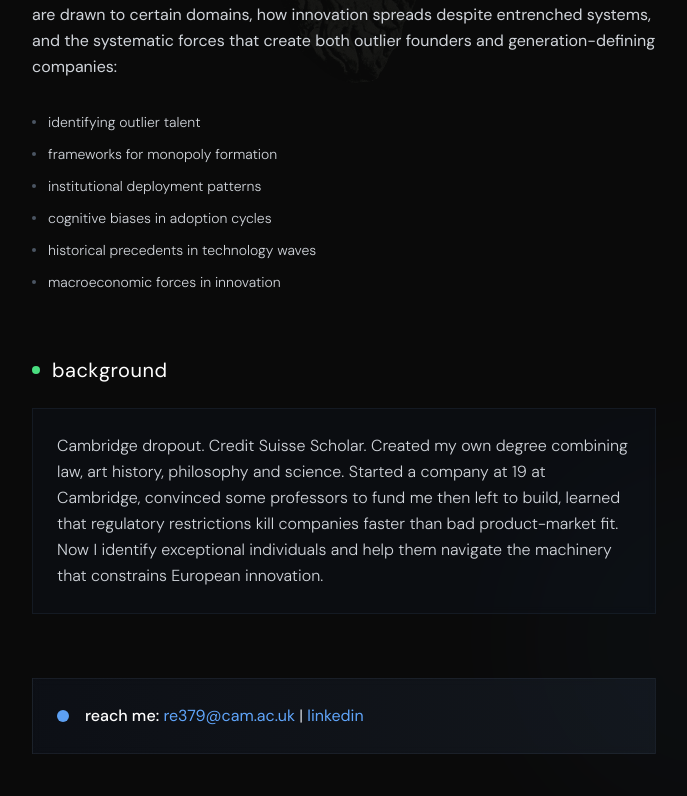
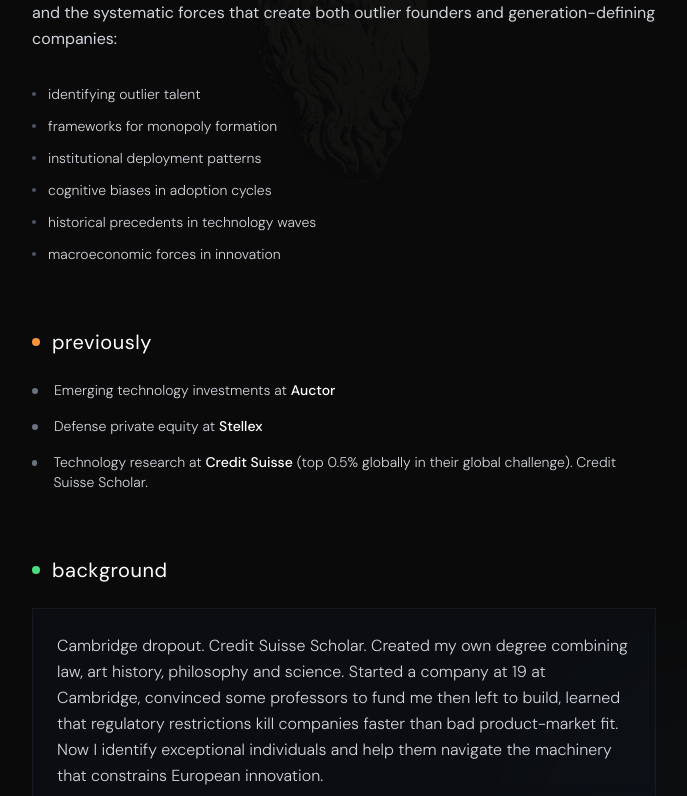
Before and after one commit to Ray3R3/personal-website-ray, a React (Vite) app: page / in a window 1280 px wide. Shown: the part 1189-1985 px from the top of the page, without its empty margins (296-983 px from the left). Built offline with nearby package versions, Linux system fonts and the light colour scheme.

Commit message:
Refine UI and add "previously" section
- Decrease image opacity.
- Reduce intro paragraph font size.
- Add "previously" section with provided content.

```diff
--- a/src/pages/Index.tsx
+++ b/src/pages/Index.tsx
@@ -19,7 +19,7 @@ const Index = () => {
       </div>
 
       {/* New uploaded background image - smaller and centered */}
-      <div className="absolute inset-0 opacity-[0.08] pointer-events-none flex items-center justify-center">
+      <div className="absolute inset-0 opacity-[0.05] pointer-events-none flex items-center justify-center">
         <img
           src="/lovable-uploads/0b1ff97e-2062-4113-883f-01359307aedb.png"
           alt=""
@@ -56,7 +56,7 @@ const Index = () => {
               </p>
             </div>
           </div>
-          <p className="text-gray-300 text-lg md:text-xl leading-relaxed font-light">
+          <p className="text-gray-300 text-base md:text-lg leading-relaxed font-light">
             I find founders who build where capital intensity meets technology risk—the uncomfortable beginning points that most people systematically avoid. Regulatory complexity isn't a bug, it's the feature that builds monopolies.<br /><br />My interests span finding outlier individuals, harnessing the systematic forces that create breakthrough companies, and occasionally backing both with my own capital.
           </p>
         </header>
@@ -137,6 +137,42 @@ const Index = () => {
           </div>
         </section>
 
+        {/* Previously Section */}
+        <section className="mb-16">
+          <div className="flex items-center gap-3 mb-6">
+            <div className="w-2 h-2 bg-orange-400 rounded-full"></div>
+            <h2 className="text-xl font-normal tracking-wide text-white">previously</h2>
+          </div>
+          <div className="space-y-4 text-gray-300">
+            <div className="group">
+              <div className="flex items-start gap-4">
+                <div className="w-1.5 h-1.5 bg-gray-500 rounded-full mt-2 group-hover:bg-orange-400 transition-colors duration-300"></div>
+                <div>
+                  <p className="text-sm font-light">Emerging technology investments at <span className="text-white font-medium">Auctor</span></p>
+                </div>
+              </div>
+            </div>
+
+            <div className="group">
+              <div className="flex items-start gap-4">
+                <div className="w-1.5 h-1.5 bg-gray-500 rounded-full mt-2 group-hover:bg-orange-400 transition-colors duration-300"></div>
+                <div>
+                  <p className="text-sm font-light">Defense private equity at <span className="text-white font-medium">Stellex</span></p>
+                </div>
+              </div>
+            </div>
+
+            <div className="group">
+              <div className="flex items-start gap-4">
+                <div className="w-1.5 h-1.5 bg-gray-500 rounded-full mt-2 group-hover:bg-orange-400 transition-colors duration-300"></div>
+                <div>
+                  <p className="text-sm font-light">Technology research at <span className="text-white font-medium">Credit Suisse</span> (top 0.5% globally in their global challenge). Credit Suisse Scholar.</p>
+                </div>
+              </div>
+            </div>
+          </div>
+        </section>
+
         {/* Background Section */}
         <section className="mb-16">
           <div className="flex items-center gap-3 mb-6">
```
